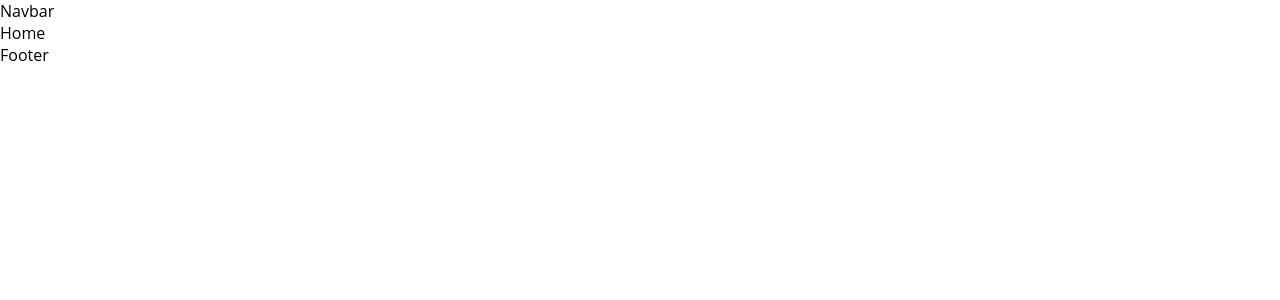
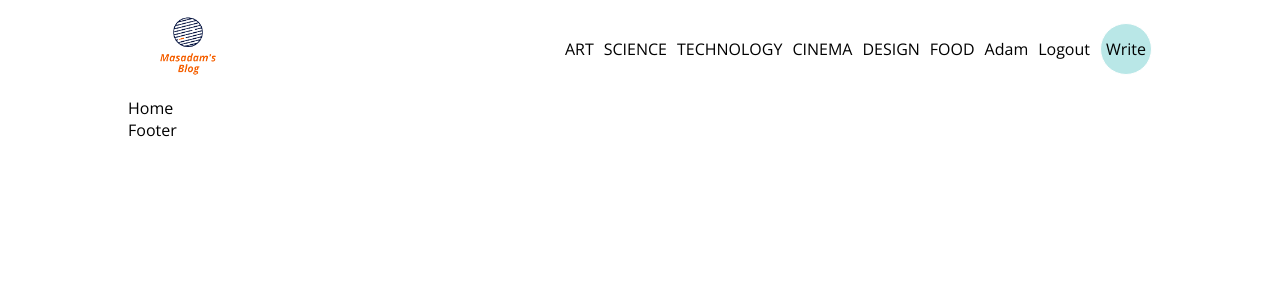
Before and after one commit to masadamsahid/mysql-express-react-blog, a React (Create React App) app in the folder client/: page / in a window 1280 px wide. Shown: the top 300 px of the page. Built offline with nearby package versions, Linux system fonts and the light colour scheme.

Commit message:
add logo and create navbar component

```diff
--- a/client/public/index.html
+++ b/client/public/index.html
@@ -11,6 +11,10 @@
     />
     <link rel="apple-touch-icon" href="%PUBLIC_URL%/logo192.png" />
     <link rel="manifest" href="%PUBLIC_URL%/manifest.json" />
+    <link
+      href="https://fonts.googleapis.com/css2?family=Open+Sans:wght@300;400;500;600;700;800&display=swap"
+      rel="stylesheet"
+    />
     <style>
       * {
         font-family: "Open Sans", sans-serif;
--- a/client/src/components/Navbar.jsx
+++ b/client/src/components/Navbar.jsx
@@ -1,9 +1,41 @@
 import React from 'react';
+
+import {Link} from "react-router-dom";
+import Logo from '../img/masadam-blog-tranparent.png';
 
 const Navbar = () => {
   return (
-    <div>
-      Navbar
+    <div className='navbar'>
+      <div className="container">
+        <div className="logo">
+          <img src={Logo} alt="Logo"/>
+        </div>
+        <div className="links">
+          <Link className="link" to="/?cat=art">
+            <h6>ART</h6>
+          </Link>
+          <Link className="link" to="/?cat=science">
+            <h6>SCIENCE</h6>
+          </Link>
+          <Link className="link" to="/?cat=technology">
+            <h6>TECHNOLOGY</h6>
+          </Link>
+          <Link className="link" to="/?cat=cinema">
+            <h6>CINEMA</h6>
+          </Link>
+          <Link className="link" to="/?cat=design">
+            <h6>DESIGN</h6>
+          </Link>
+          <Link className="link" to="/?cat=food">
+            <h6>FOOD</h6>
+          </Link>
+          <span>Adam</span>
+          <span>Logout</span>
+          <span className="write">
+            <Link className="link" to="/write">Write</Link>
+          </span>
+        </div>
+      </div>
     </div>
   );
 };
--- a/client/src/style.scss
+++ b/client/src/style.scss
@@ -1,11 +1,18 @@
 $lightGreen : #b9e7e7;
 
 .app{
+  display: flex;
+  justify-content: center;
 
   .container {
+    width: 1024px;
+
+    .link{
+      text-decoration: none;
+      color: inherit;
+    }
 
     // LOGIN & REGISTER
-
     .auth {
       display: flex;
       flex-direction: column;
@@ -54,6 +61,55 @@
         }
       }
     }
+
+    // NAVBAR
+    .navbar {
+      .container{
+        padding: 10px 0px;
+        display: flex;
+        justify-content: space-between;
+        align-items: center;
+
+        .logo{
+          img{
+            width: 120px;
+          }
+        }
+
+        .links{
+          display: flex;
+          align-items: center;
+          gap: 10px;
+
+          h6{
+            font-size: 16px;
+            font-weight: 300;
+          }
+
+          span{
+            cursor: pointer;
+          }
+
+          .write{
+            background-color: $lightGreen;
+            width: 50px;
+            height: 50px;
+            border-radius: 50%;
+            display: flex;
+            align-items: center;
+            justify-content: center;
+            font-weight: 300;
+            border: 1px solid white;
+
+            &:hover{
+              color: teal;
+              background-color: white;
+              border: 1px solid teal;
+            }
+          }
+        }
+      }
+    }
   }
 
 }
```
Also changed, not shown: client/src/img/masadam-blog-tranparent.png (added).
